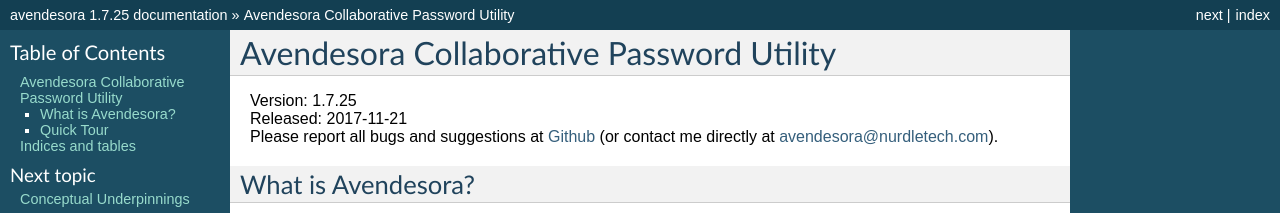
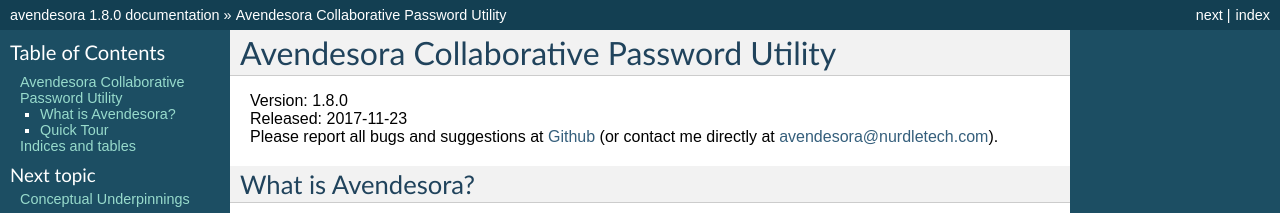
Before and after one commit to KenKundert/avendesora, a Sphinx documentation site: the page built from doc/index.rst, in a window 1280 px wide and 900 px high. Shown: the top 213 px of the window. Built offline with Sphinx 7.4.7, drawn with Linux system fonts in a browser that asks for light colours; some of the changed text lies outside the part shown.

Commit message:
bump version to 1.8.0

```diff
--- a/README.rst
+++ b/README.rst
@@ -19,8 +19,8 @@ Avendesora Collaborative Password Utility
     .. image:: https://img.shields.io/pypi/dm/avendesora.svg
         :target: https://pypi.python.org/pypi/avendesora/
 
-| Version: 1.7.25
-| Released: 2017-11-21
+| Version: 1.8.0
+| Released: 2017-11-23
 |
 
 Avendesora replaces the Abraxas, which are both alternatives to the traditional
--- a/avendesora/__init__.py
+++ b/avendesora/__init__.py
@@ -24,5 +24,5 @@ from .secrets import (
 # otherwise
 from . import command
 
-__version__ = '1.7.25'
-__released__ = '2017-11-21'
+__version__ = '1.8.0'
+__released__ = '2017-11-23'
--- a/doc/conf.py
+++ b/doc/conf.py
@@ -55,7 +55,7 @@ copyright = u'2017, Ken Kundert'
 # built documents.
 #
 # The full version, including alpha/beta/rc tags.
-release = '1.7.25'
+release = '1.8.0'
 # The short X.Y version.
 version = '.'.join(release.split('.')[0:2])
 
--- a/doc/index.rst
+++ b/doc/index.rst
@@ -3,8 +3,8 @@
 Avendesora Collaborative Password Utility
 =========================================
 
-| Version: 1.7.25
-| Released: 2017-11-21
+| Version: 1.8.0
+| Released: 2017-11-23
 | Please report all bugs and suggestions at
   `Github <https://github.com/KenKundert/avendesora/issues>`_
   (or contact me directly at `avendesora@nurdletech.com
--- a/doc/releases.rst
+++ b/doc/releases.rst
@@ -41,5 +41,5 @@ Releases
     - Added :ref:`log command <log command>`.
 
 **Latest development release**:
-    | Version: 1.7.25
-    | Released: 2017-11-21
+    | Version: 1.8.0
+    | Released: 2017-11-23
--- a/setup.py
+++ b/setup.py
@@ -7,7 +7,7 @@ with open('README.rst') as file:
 
 setup(
     name = 'avendesora',
-    version = '1.7.25',
+    version = '1.8.0',
     author = 'Ken Kundert and Kale Kundert',
     author_email = 'avendesora@nurdletech.com',
     description = 'A password generator and account manager.',
```
Also changed, not shown: .bump.cfg.
